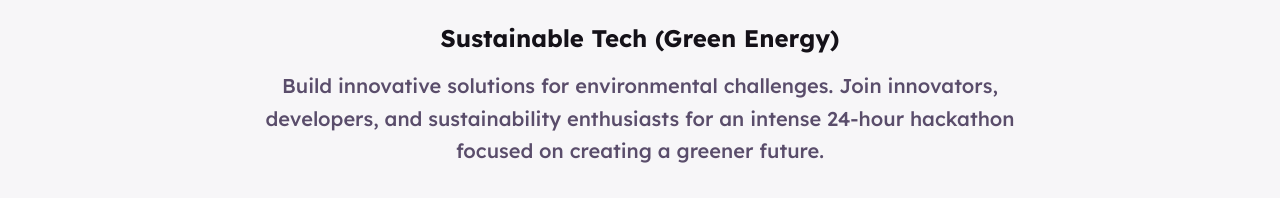
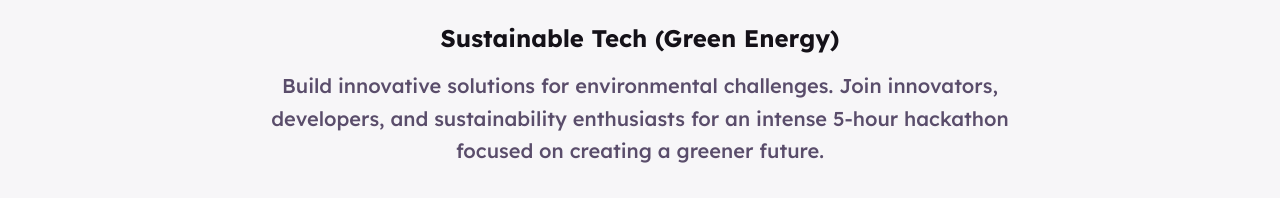
Before and after one commit to triode-devs/inceptra, a SvelteKit app: page /hackathon in a window 1280 px wide. Shown: the part 330-528 px from the top of the page. Built offline with nearby package versions, Linux system fonts and the light colour scheme.

Commit message:
Update hackathon duration from 24 to 5 hours

```diff
--- a/src/routes/hackathon/+page.svelte
+++ b/src/routes/hackathon/+page.svelte
@@ -107,7 +107,7 @@
 				</p>
 				<p class="mx-auto max-w-3xl text-lg leading-relaxed font-medium text-[#5a4d6b] md:text-xl">
 					Build innovative solutions for environmental challenges. Join innovators, developers, and
-					sustainability enthusiasts for an intense 24-hour hackathon focused on creating a greener
+					sustainability enthusiasts for an intense 5-hour hackathon focused on creating a greener
 					future.
 				</p>
 
```
